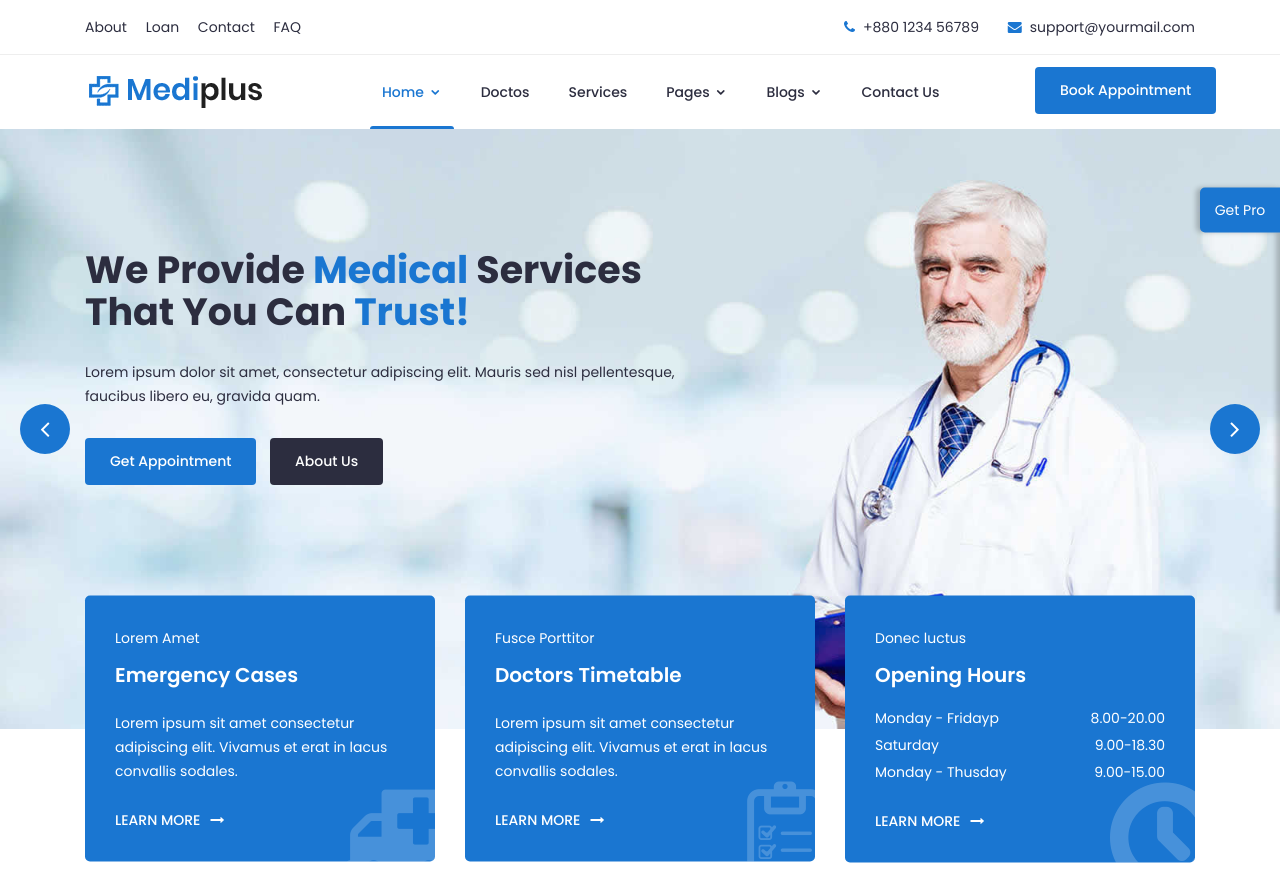
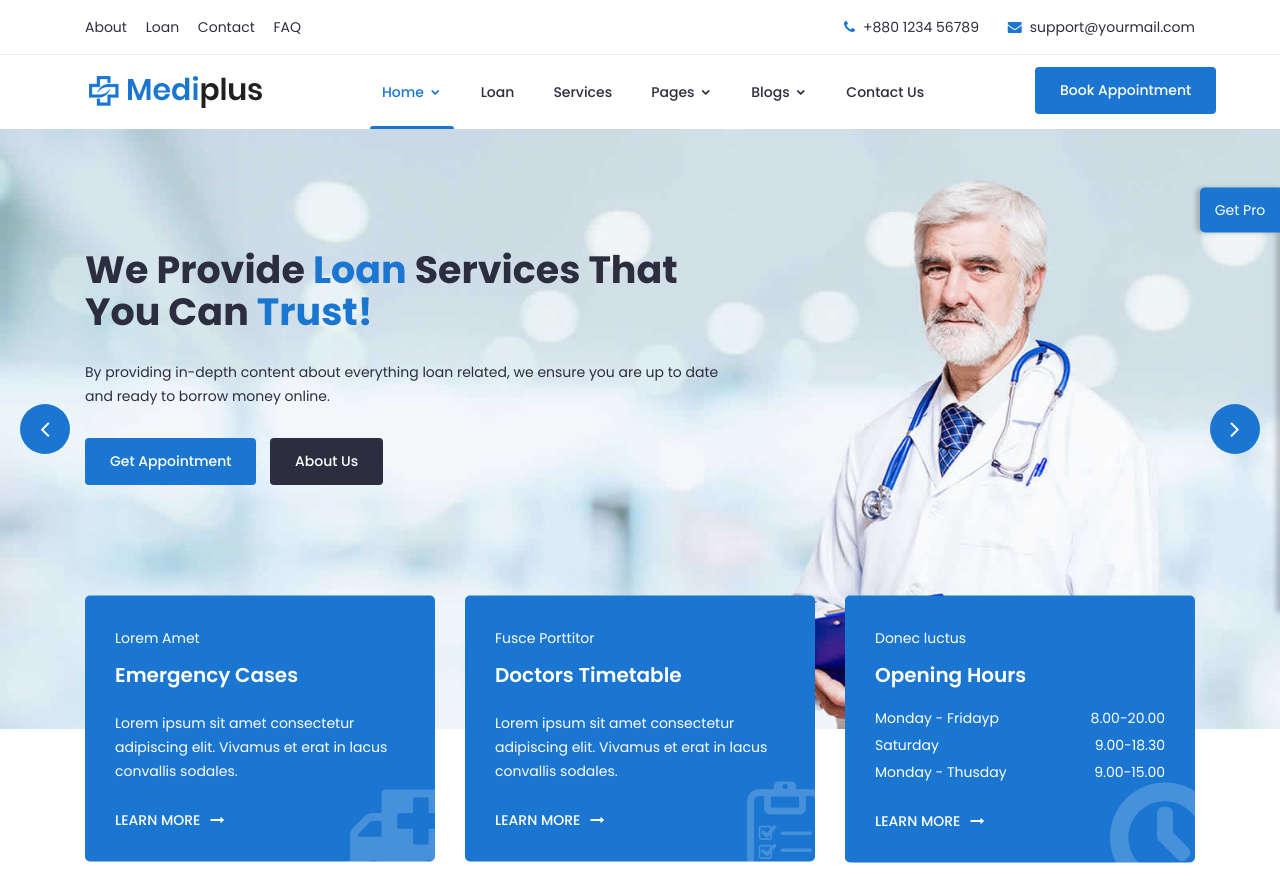
Before and after one commit to RichmAnSon/Loan-Portal, a plain HTML site: page index.html in a window 1280 px wide. Shown: the top 896 px of the page. Drawn offline with Linux system fonts and the light colour scheme; a script that the page names is missing.

Commit message:
Update index.html

```diff
--- a/index.html
+++ b/index.html
@@ -130,7 +130,7 @@
 													<li><a href="index.html">Home Page 1</a></li>
 												</ul>
 											</li>
-											<li><a href="#">Doctos </a></li>
+											<li><a href="#">Loan </a></li>
 											<li><a href="#">Services </a></li>
 											<li><a href="#">Pages <i class="icofont-rounded-down"></i></a>
 												<ul class="dropdown">
@@ -170,8 +170,9 @@
 						<div class="row">
 							<div class="col-lg-7">
 								<div class="text">
-									<h1>We Provide <span>Medical</span> Services That You Can <span>Trust!</span></h1>
-									<p>Lorem ipsum dolor sit amet, consectetur adipiscing elit. Mauris sed nisl pellentesque, faucibus libero eu, gravida quam. </p>
+									<h1>We Provide <span>Loan</span> Services That You Can <span>Trust!</span></h1>
+									<p>At LCP our mission is to provide you with credible information about loans as well as honest
+										reviews of lenders, banks and brokers. </p>
 									<div class="button">
 										<a href="#" class="btn">Get Appointment</a>
 										<a href="#" class="btn primary">Learn More</a>
@@ -188,8 +189,9 @@
 						<div class="row">
 							<div class="col-lg-7">
 								<div class="text">
-									<h1>We Provide <span>Medical</span> Services That You Can <span>Trust!</span></h1>
-									<p>Lorem ipsum dolor sit amet, consectetur adipiscing elit. Mauris sed nisl pellentesque, faucibus libero eu, gravida quam. </p>
+									<h1>We Provide <span>Loan</span> Services That You Can <span>Trust!</span></h1>
+									<p>By providing in-depth content about everything loan related,
+										we ensure you are up to date and ready to borrow money online. </p>
 									<div class="button">
 										<a href="#" class="btn">Get Appointment</a>
 										<a href="#" class="btn primary">About Us</a>
@@ -206,8 +208,8 @@
 						<div class="row">
 							<div class="col-lg-7">
 								<div class="text">
-									<h1>We Provide <span>Medical</span> Services That You Can <span>Trust!</span></h1>
-									<p>Lorem ipsum dolor sit amet, consectetur adipiscing elit. Mauris sed nisl pellentesque, faucibus libero eu, gravida quam. </p>
+									<h1>We Provide <span>Loan</span> Services That You Can <span>Trust!</span></h1>
+									<p>We provide financial solution, we have the expertise and experience to guide you through the process of finding a suitable financial solution. </p>
 									<div class="button">
 										<a href="#" class="btn">Get Appointment</a>
 										<a href="#" class="btn primary">Conatct Now</a>
```
